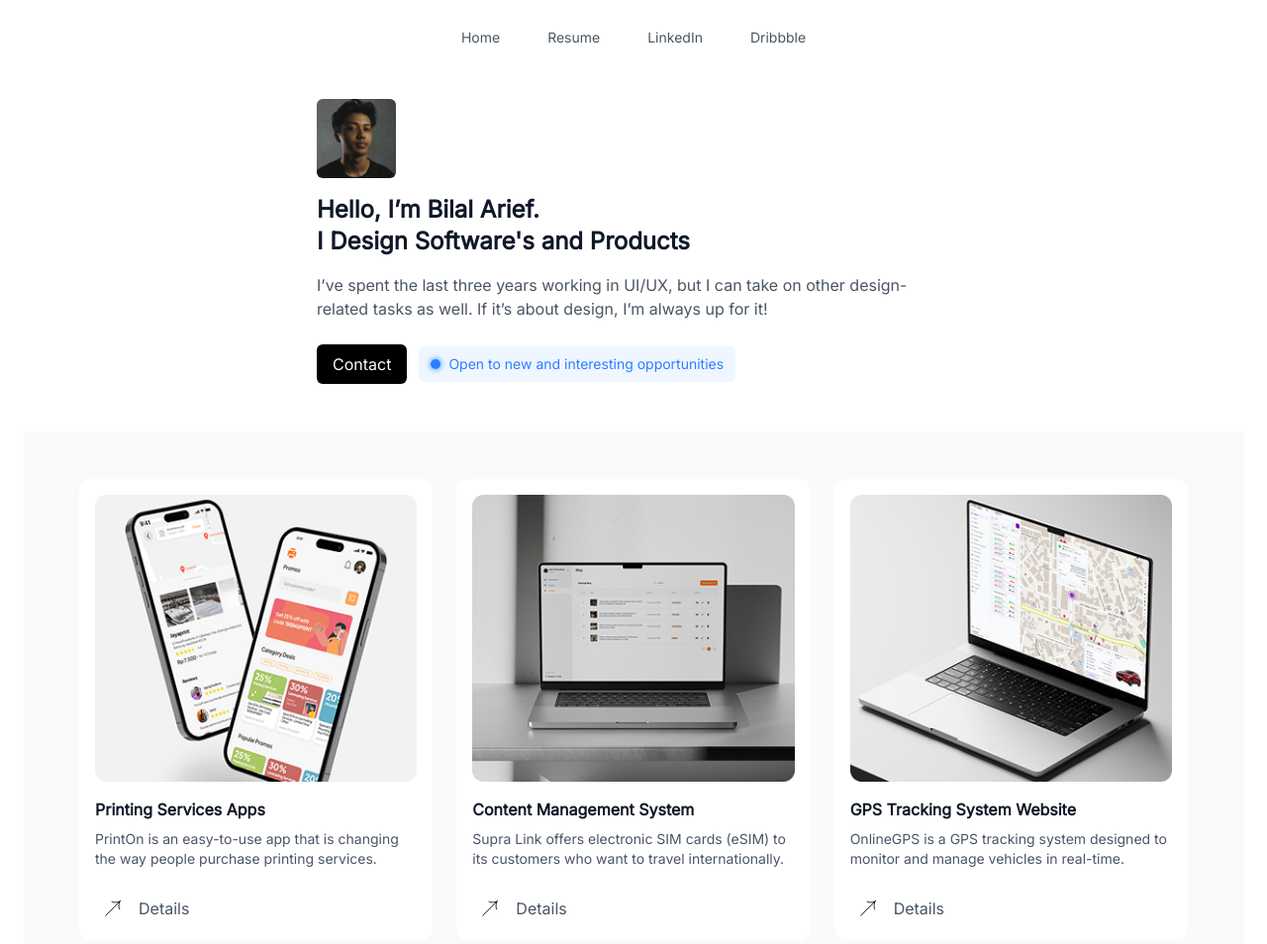
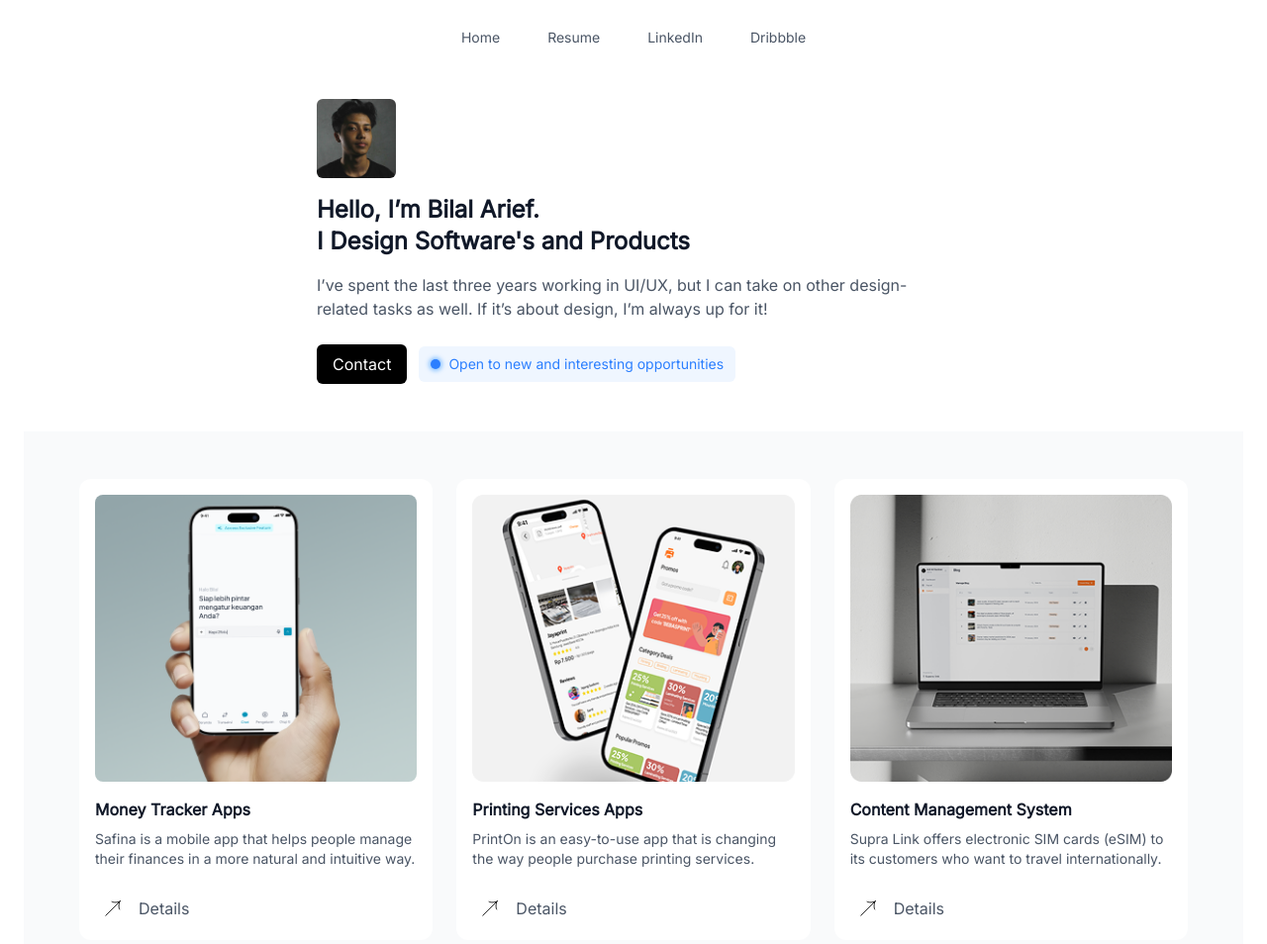
Before and after one commit to bilalarief/newest-portfolio, a website built with Vite: page index.html in a window 1280 px wide. Shown: the top 954 px of the page at 99% size. Built offline with nearby package versions, Linux system fonts and the light colour scheme.

Commit message:
add cards

```diff
--- a/index.html
+++ b/index.html
@@ -33,6 +33,12 @@
    <section class="bg-gray-50 m-6">
     <div class="max-w-6xl mx-auto px-4 py-12">
     <div class="grid md:grid-cols-3 gap-6">
+      <div class="bg-white rounded-xl  p-4">
+        <img src="/public/safina/mockup.png" class="rounded-lg mb-4" alt="">
+        <h3 class="font-semibold mb-2">Money Tracker Apps</h3>
+        <p class="text-sm text-gray-600 mb-6">Safina is a mobile app that helps people manage their finances in a more natural and intuitive way.</p>
+        <a href="safina.html" class=" hover:text-black text-gray-600 hover:bg-gray-100 px-2 py-1 rounded-md flex w-fit gap-4"><img src="/arrow.svg" alt=""> Details</a>
+      </div>
       <!-- Card 1 -->
       <div class="bg-white rounded-xl  p-4">
         <img src="/printon.png" class="rounded-lg mb-4" alt="">
```
